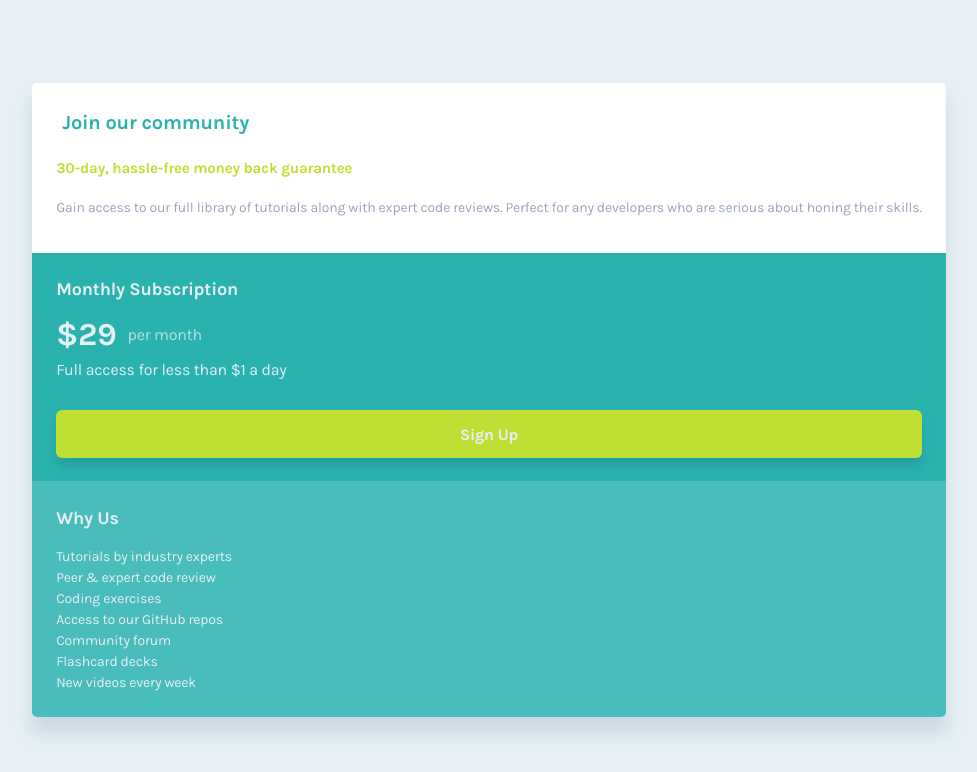
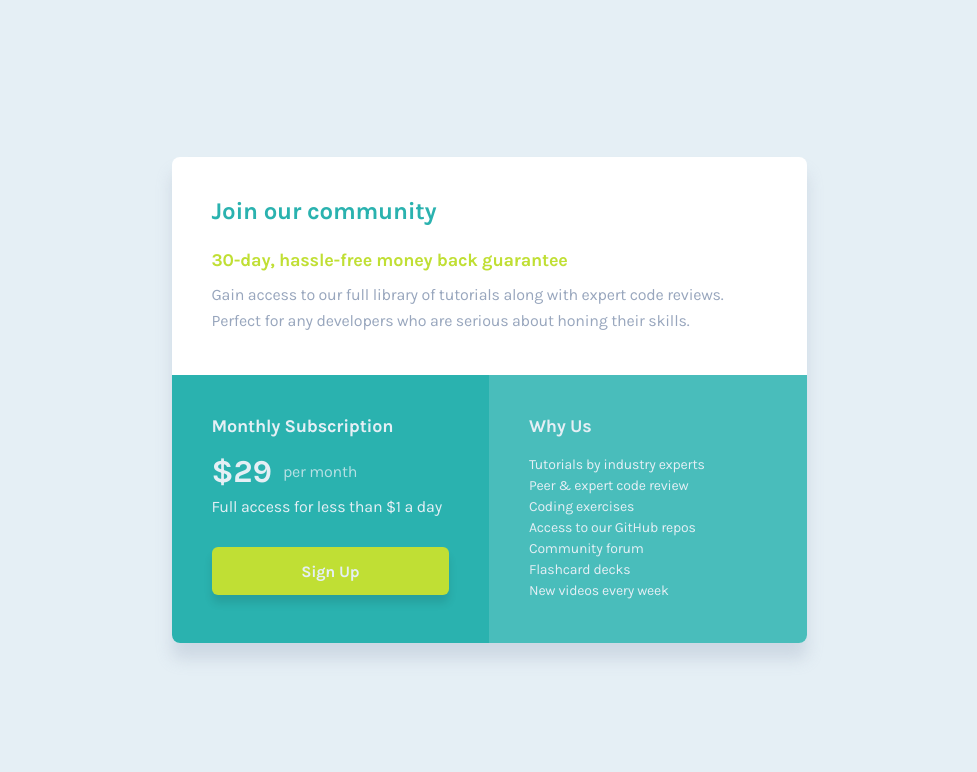
Before and after one commit to DevShaunB/fem-single-price-grid-component, a plain HTML site: page index.html in a window 1280 px wide. Shown: the whole page, without its empty margins (151-1128 px from the left). Drawn offline with Linux system fonts and the light colour scheme.

Commit message:
add desktop styles

```diff
--- a/style.css
+++ b/style.css
@@ -155,6 +155,47 @@ body {
   margin-bottom: 0.286em;
 }
 
-.grid-component__list-item:last-child {
-  margin-bottom: 0;
+@media screen and (min-width: 40em) {
+  /* BASE */
+
+  .container {
+    padding-inline: 2.5em;
+  }
+
+  /* MAIN */
+
+  .grid-component {
+    max-width: 39.688em;
+    display: grid;
+    grid-template-columns: repeat(2, 1fr);
+    padding-top: 2.5em;
+    border-radius: 0.5em;
+  }
+
+  .grid-component__title {
+    grid-column: 1 / span 2;
+    font-size: 1.5rem;
+    padding-inline: 1.67em;
+  }
+
+  .grid-component__top {
+    grid-column: 1 / span 2;
+    margin-bottom: 2.5em;
+  }
+
+  .grid-component__top-title {
+    font-size: 1.125rem;
+    margin-top: 1.278em;
+  }
+
+  .grid-component__top-desc {
+    font-size: 1rem;
+    line-height: 1.65;
+    margin-top: 0.56em;
+  }
+
+  .grid-component__left,
+  .grid-component__right {
+    padding-block: 2.5em;
+  }
 }
```
